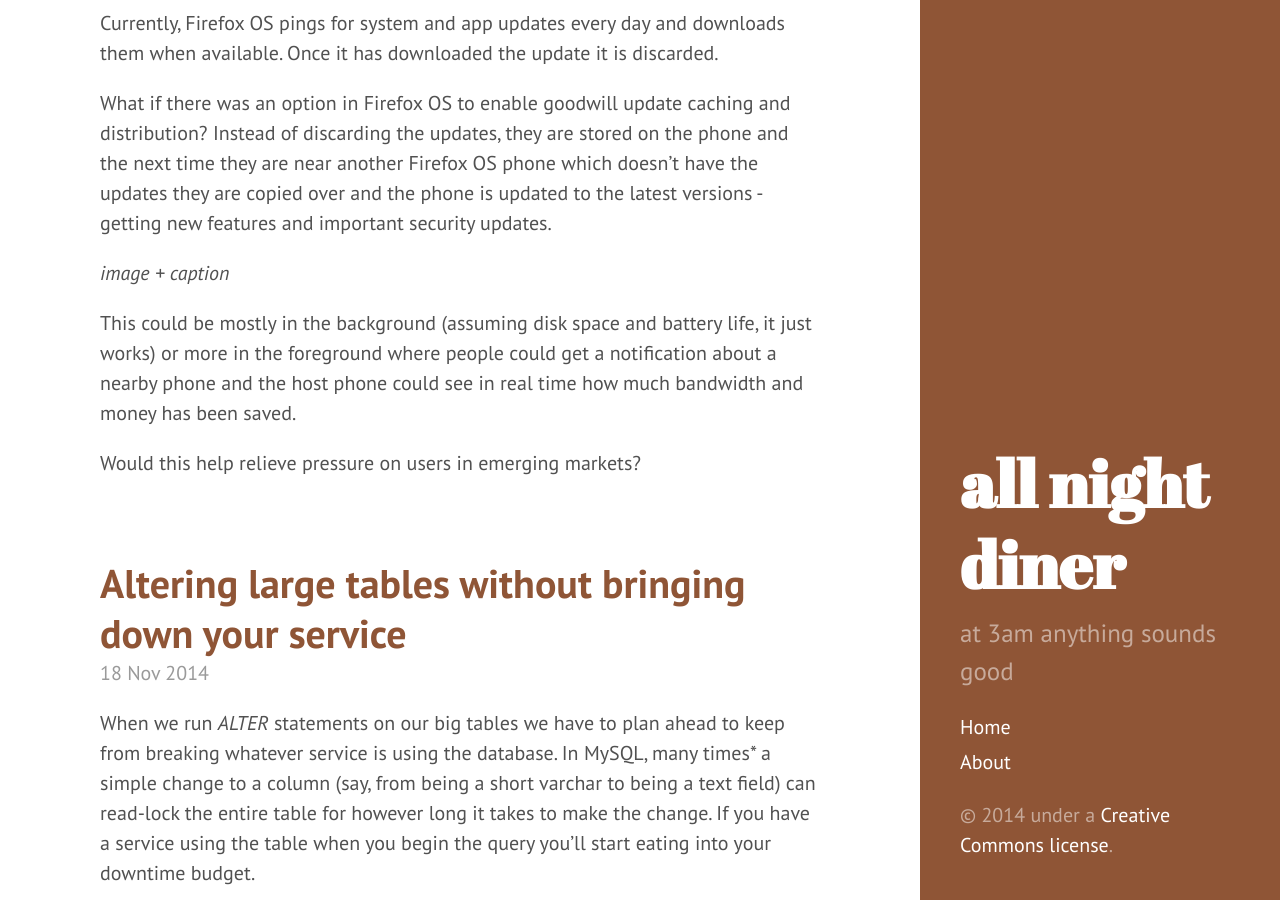
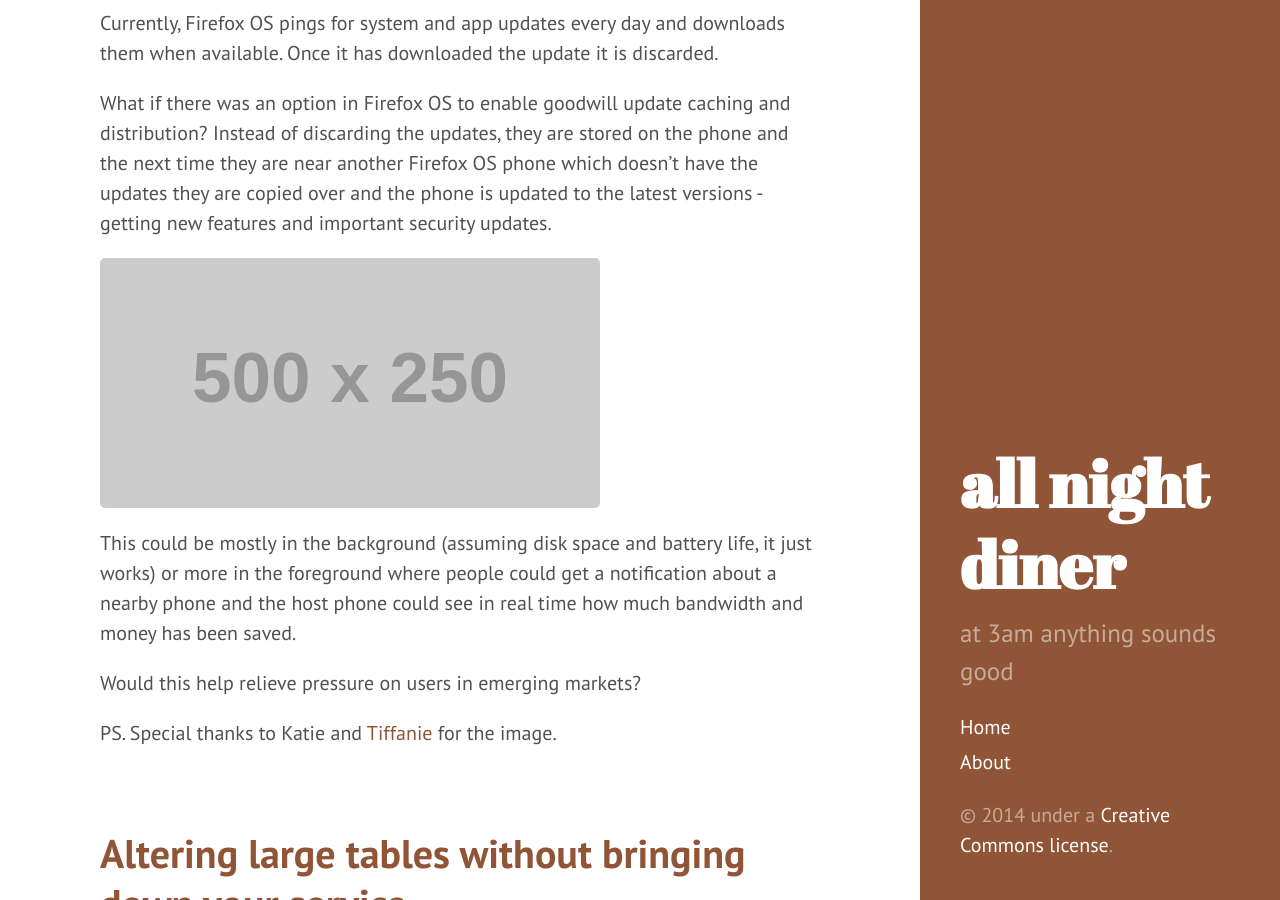
Before and after one commit to clouserw/blog.micropipes.com, a Jekyll site: the page built from index.html, in a window 1280 px wide and 900 px high, scrolled down 292 px. Built offline with Jekyll 4.4.1, drawn with Linux system fonts in a browser that asks for light colours; Markdown is read by kramdown in place of the engine named in the settings; the list of posts is cut into pages by our own code.

Commit message:
add image placeholder

```diff
--- a/_posts/2014-12-08-goodwill-updates.md
+++ b/_posts/2014-12-08-goodwill-updates.md
@@ -20,7 +20,7 @@ and the next time they are near another Firefox OS phone which doesn't have the
 updates they are copied over and the phone is updated to the latest versions -
 getting new features and important security updates.
 
-*image + caption*
+![a concept drawing](http://placehold.it/500x250)
 
 This could be mostly in the background (assuming disk space and battery life, it
 just works) or more in the foreground where people could get a notification
@@ -28,3 +28,7 @@ about a nearby phone and the host phone could see in real time how much
 bandwidth and money has been saved.
 
 Would this help relieve pressure on users in emerging markets?
+
+PS. Special thanks to Katie and [Tiffanie][1] for the image.
+
+[1]: http://tiffanieshakespeare.com/
```
